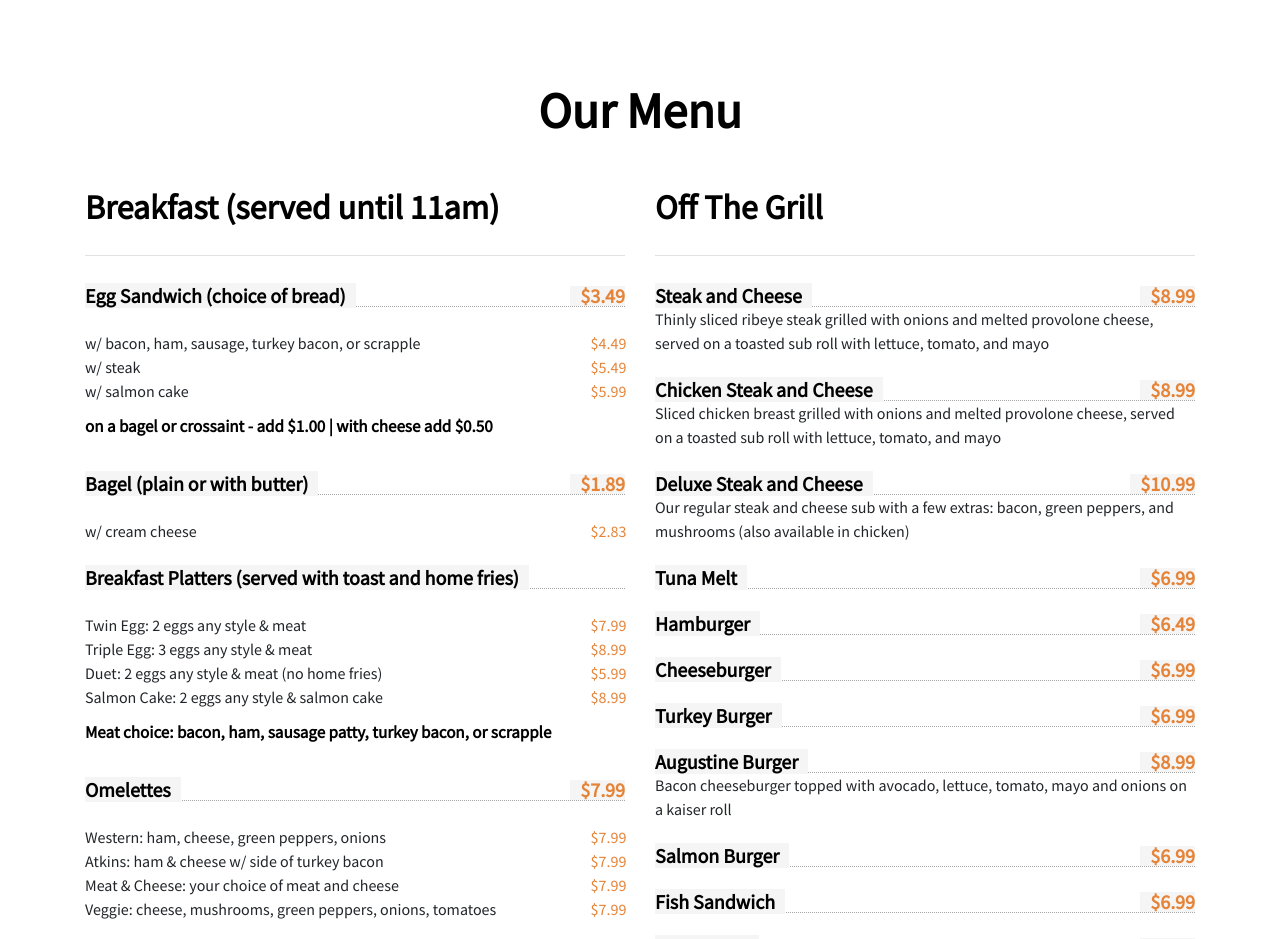
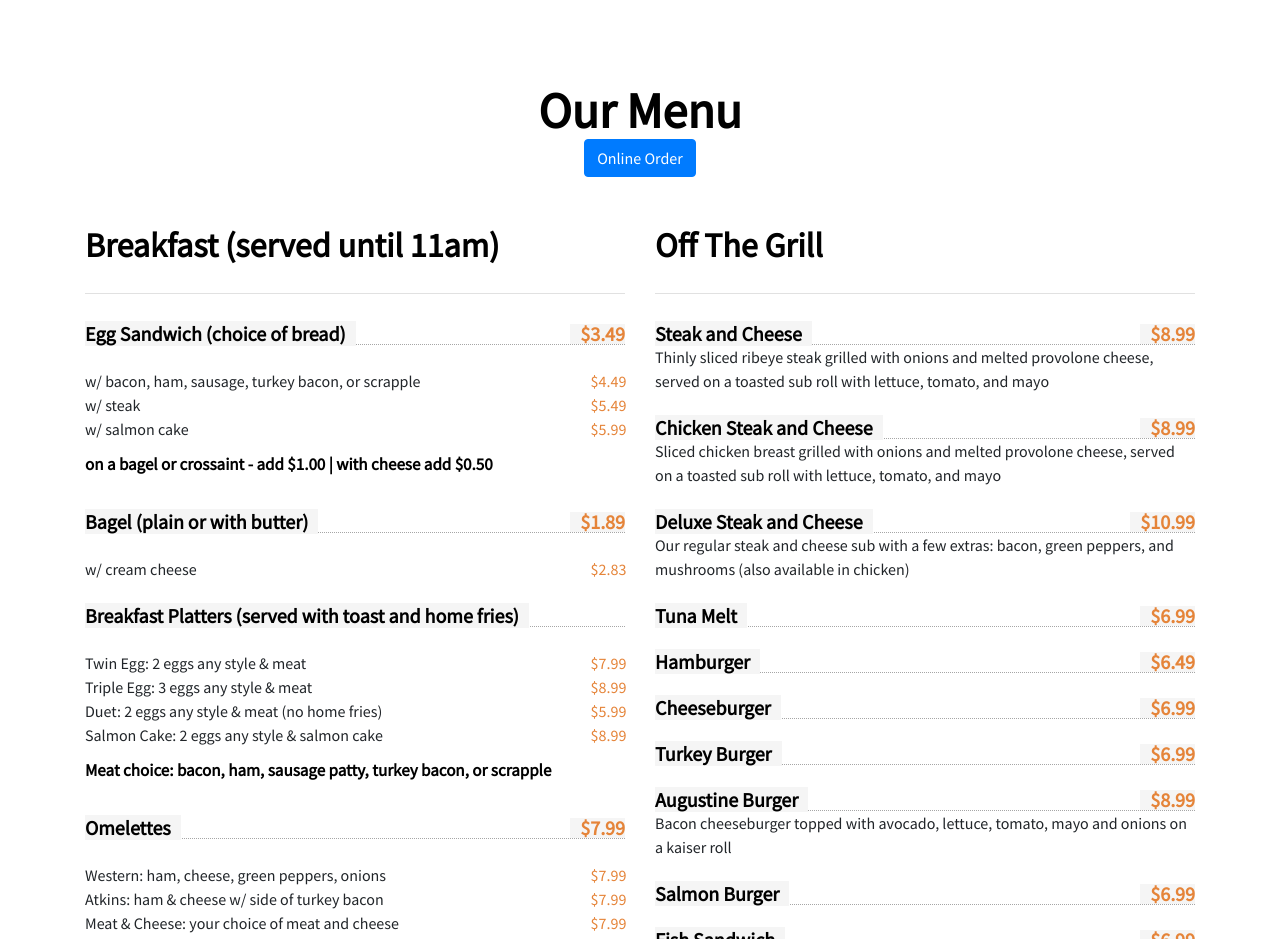
Before and after one commit to pinokio67/UptownGrillandDeli, a plain HTML site: page index.html in a window 1280 px wide. Shown: the part 1780-2719 px from the top of the page. Drawn offline with nearby package versions, Linux system fonts and the light colour scheme; some packages are replaced by stand-ins of ours.

Commit message:
Update index.html

```diff
--- a/index.html
+++ b/index.html
@@ -376,6 +376,7 @@
           <div class="container">
             <div class="title-section">
               <h2>Our Menu</h2>
+	      <h3><a href="https://www.foodnarausa.com/uptowngrill/login.html" class="btn btn-primary" type="button">Online Order</a></h3>
             </div>
 
             <div class="row">
```
